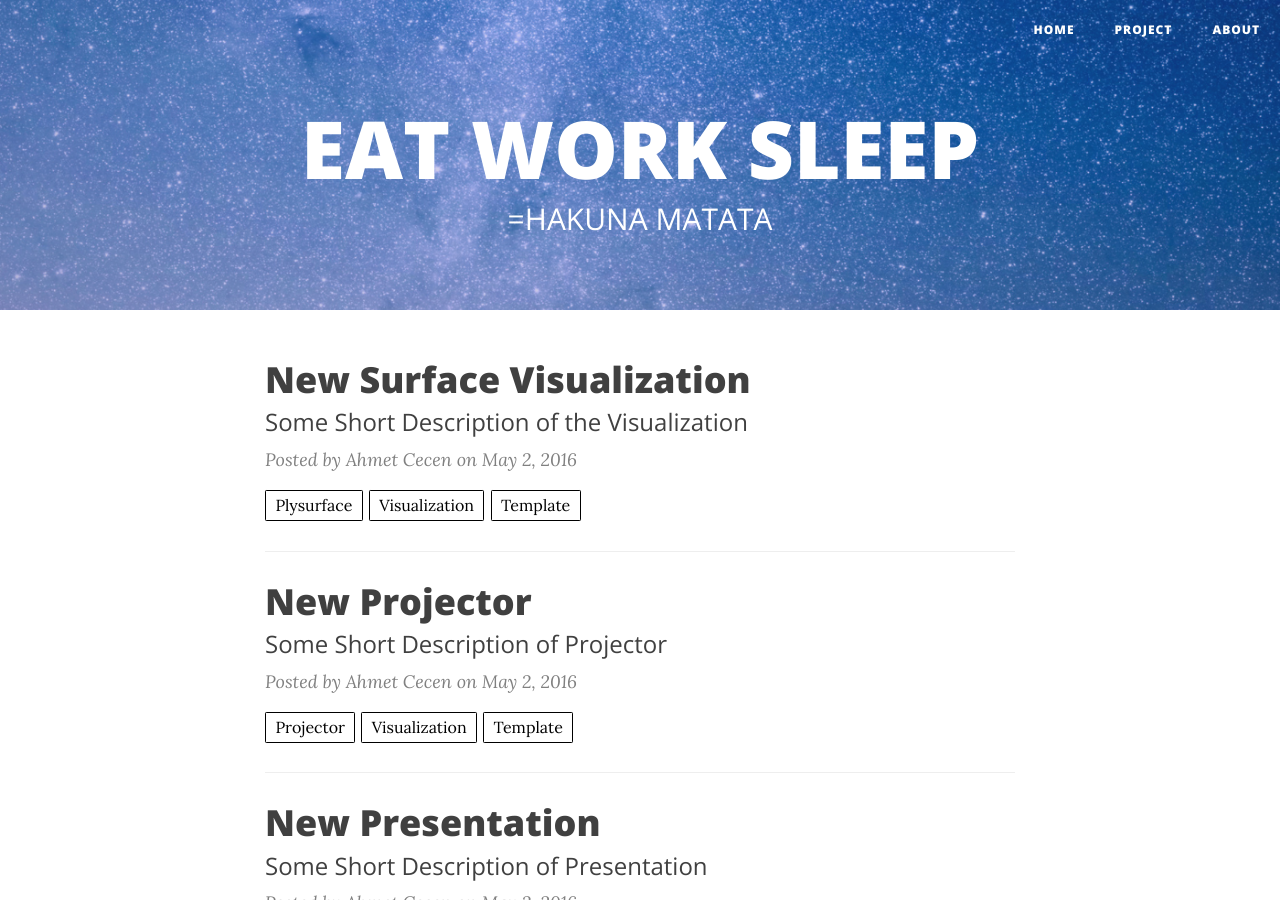
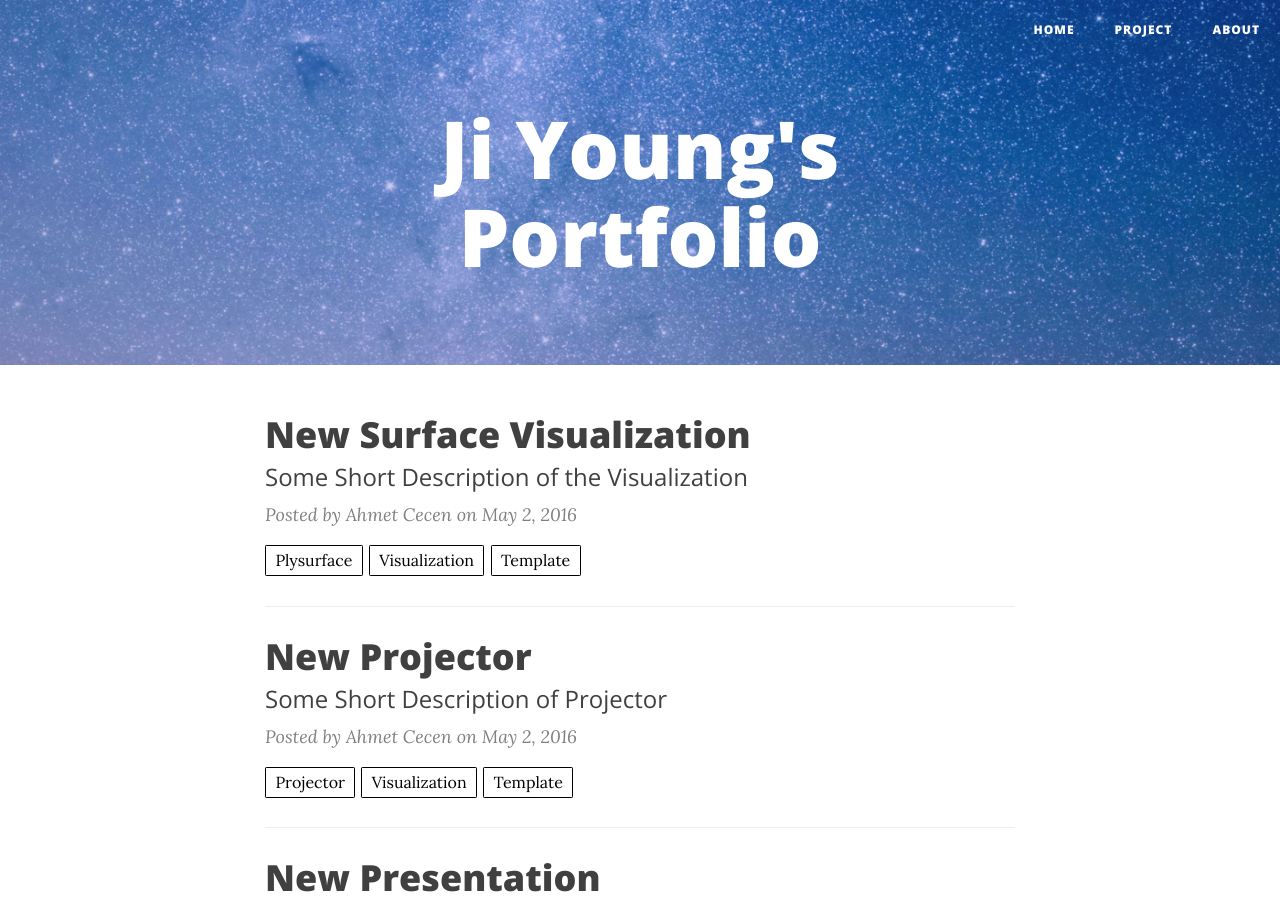
Before and after one commit to jiyoungo/jiyoungo.github.io, a Jekyll site: the page built from index.html, in a window 1280 px wide and 900 px high. Built offline with Jekyll 4.4.1, drawn with Linux system fonts in a browser that asks for light colours; nearby versions of some CDN libraries; the list of posts is cut into pages by our own code.

Commit message:
change home title and description.

```diff
--- a/_config.yml
+++ b/_config.yml
@@ -1,10 +1,7 @@
 # Site settings
-title: "EAT WORK SLEEP"
-description: "=HAKUNA MATATA"
+title: "Ji Young's Portfolio"
+description: ""
 url: "https://jiyoungo.github.io"
-
-
-
 
 # Secondary Parameters
 baseurl: "/"
```
